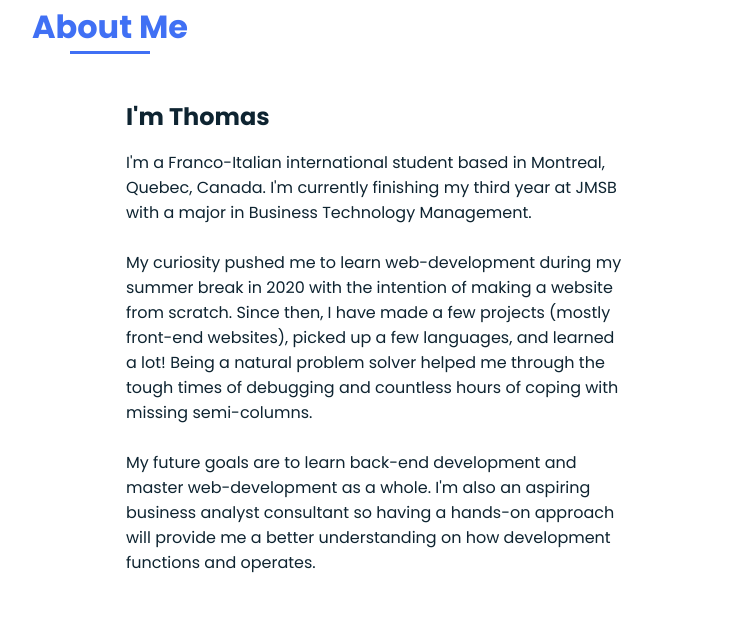
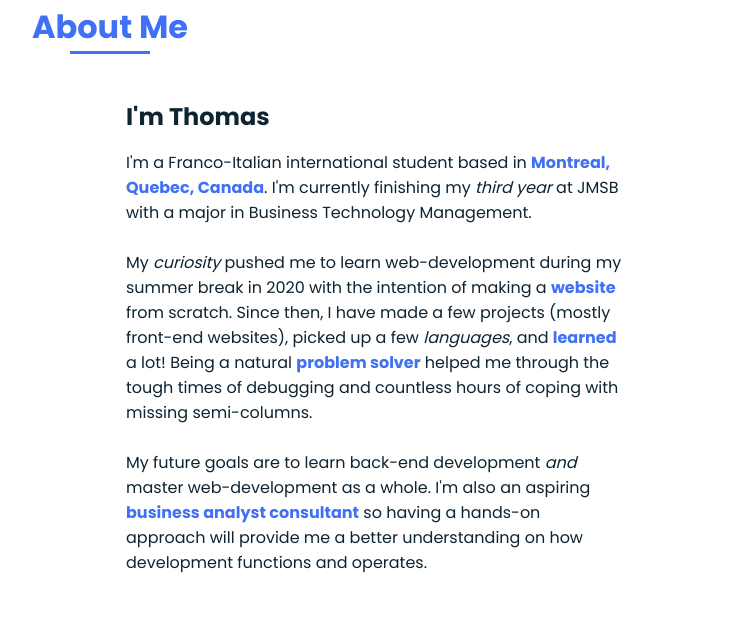
Before and after one commit to NostalgicBae/portfolio, a plain HTML site: page index.html in a window 1280 px wide. Shown: the part 877-1502 px from the top of the page, 530-1280 px from the left. Drawn offline with nearby package versions, Linux system fonts and the light colour scheme.

Commit message:
changed about-me

```diff
--- a/index.html
+++ b/index.html
@@ -70,12 +70,16 @@
                     <div>
                         <h2 class="about__subtitle">I'm Thomas</h2>
                         <p class="about__text">
-                            I'm a Franco-Italian international student based in Montreal, Quebec, Canada. I'm currently finishing my third year at JMSB with a major in Business Technology Management.
+                            I'm a Franco-Italian international student based in <b class="bolded-color">Montreal, Quebec, Canada</b>.
+                            I'm currently finishing my <i>third year</i> at JMSB with a major in Business Technology Management.
                             <br><br>
-                            My curiosity pushed me to learn web-development during my summer break in 2020 with the intention of making a website from scratch.
-                            Since then, I have made a few projects (mostly front-end websites), picked up a few languages, and learned a lot! Being a natural problem solver helped me through the tough times of debugging and countless hours of coping with missing semi-columns.
+                            My <i>curiosity</i> pushed me to learn web-development during my summer break in 2020 with the intention of making a <b  class="bolded-color">website</b> from scratch.
+                            Since then, I have made a few projects (mostly front-end websites), picked up a few <i>languages</i>, and <b  class="bolded-color">learned</b> a lot!
+                            Being a natural <b  class="bolded-color">problem solver</b> helped me through the tough times of debugging and countless hours of coping with missing semi-columns.
                             <br><br>
-                            My future goals are to learn back-end development and master web-development as a whole. I'm also an aspiring business analyst consultant so having a hands-on approach will provide me a better understanding on how development functions and operates.
+                            My future goals are to learn back-end development <i>and</i> master web-development as a whole.
+                            I'm also an aspiring <b  class="bolded-color">business analyst consultant</b> so having a hands-on approach will provide me a
+                            better understanding on how development functions and operates.
                         </p>
                     </div>
                 </div>
--- a/style.css
+++ b/style.css
@@ -248,6 +248,9 @@ img{
   width: 200px;
   border-radius: .5rem;
 }
+.bolded-color{
+  color: var(--first-color);
+}
 
 /* ===== SKILLS =====*/
 .skills__container{
```
